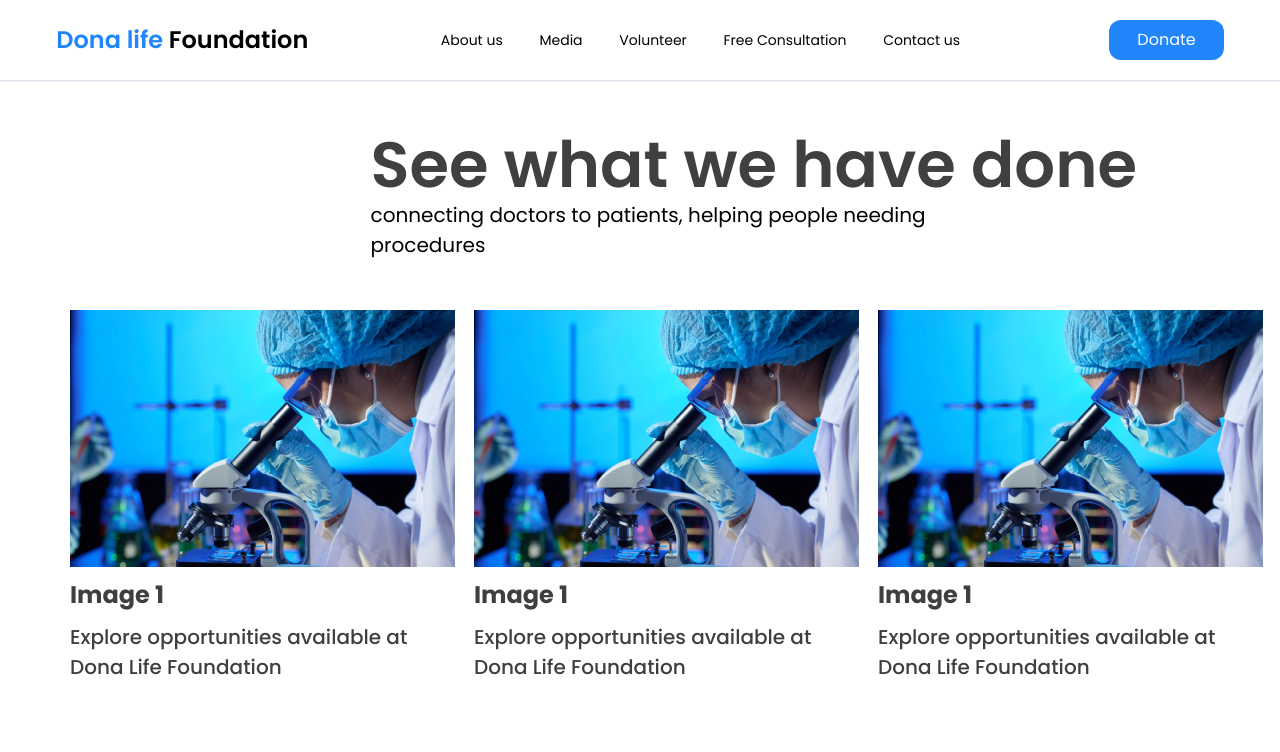
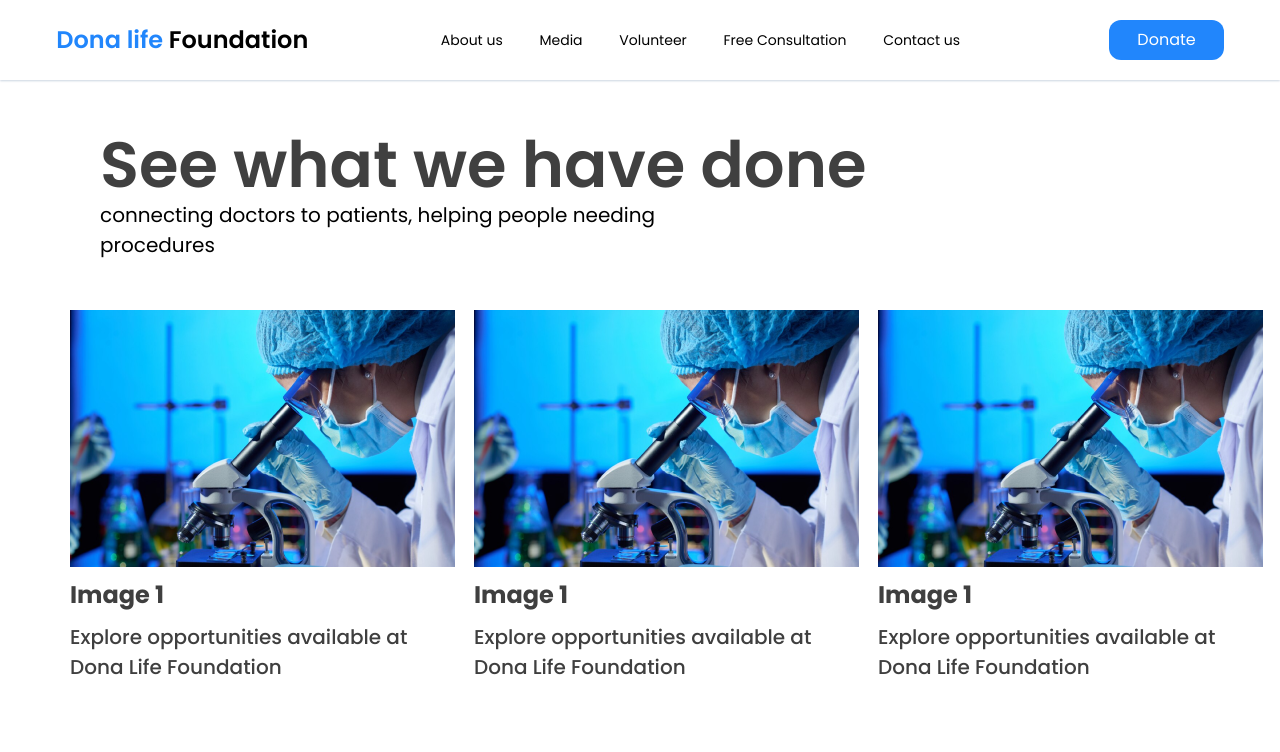
Before and after one commit to Ovodo/ngo, a Next.js app: page /media in a window 1280 px wide. Shown: the top 752 px of the page. Built offline with nearby package versions, Linux system fonts and the light colour scheme.

Commit message:
67% dodne

```diff
--- a/app/media/page.tsx
+++ b/app/media/page.tsx
@@ -6,7 +6,7 @@ const med = [1, 2, 3, 4, 5, 6];
 const Page = () => {
   return (
     <div className='relative flex flex-col items-center w-full h-full'>
-      <div className='ml-[20px] lg:ml-[100px] mt-[50px] lg:w-[639px]'>
+      <div className='ml-[20px] lg:ml-[100px] lg:self-start mt-[50px] lg:w-[639px]'>
         <h4 className='text-[#404040] whitespace-nowrap font-semibold text-[32px] lg:text-[64px] leading-[69.76px]'>
           See what we have done
         </h4>
```
